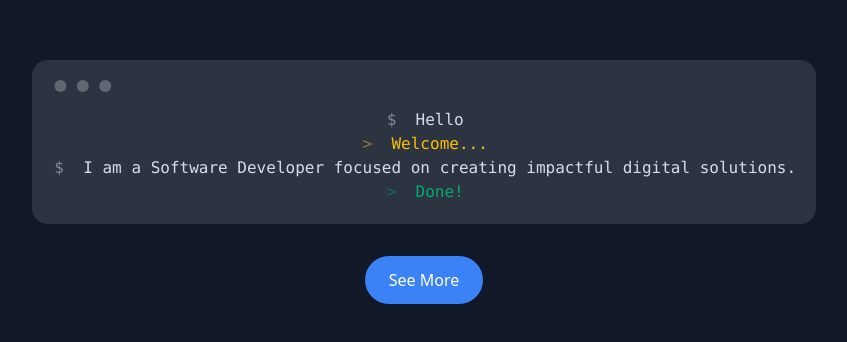
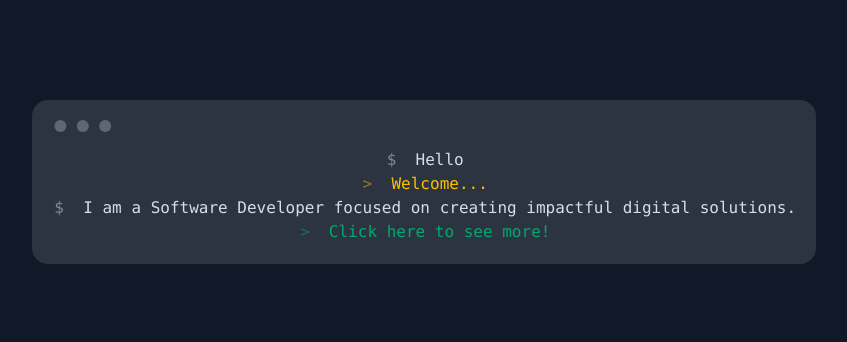
Before and after one commit to gmook9/GMwebsite, a Next.js app: page / in a window 1280 px wide. Shown: the part 218-560 px from the top of the page, without its empty margins (216-1063 px from the left). Built offline with nearby package versions, Linux system fonts and the light colour scheme.

Commit message:
removed button from home page

```diff
--- a/src/app/components/CodeBlock.tsx
+++ b/src/app/components/CodeBlock.tsx
@@ -1,5 +1,5 @@
-// daisyUI Source: https://daisyui.com/components/mockup-code/
 import React from 'react';
+import Link from 'next/link';
 
 const CodeBlock: React.FC = () => {
   return (
@@ -7,7 +7,13 @@ const CodeBlock: React.FC = () => {
       <pre data-prefix="$"><code>Hello</code></pre>
       <pre data-prefix=">" className="text-warning"><code>Welcome...</code></pre>
       <pre data-prefix="$"><code>I am a Software Developer focused on creating impactful digital solutions.</code></pre>
-      <pre data-prefix=">" className="text-success"><code>Done!</code></pre>
+      <pre data-prefix=">" className="text-success">
+        <code>
+          <Link href="/home" className="hover:underline">
+            Click here to see more!
+          </Link>
+        </code>
+      </pre>
     </div>
   );
 };
--- a/src/app/page.tsx
+++ b/src/app/page.tsx
@@ -1,7 +1,6 @@
 'use client';
 
 import React from 'react';
-import Link from 'next/link';
 import CodeBlock from "../app/components/CodeBlock";
 
 const HomePage: React.FC = () => {
@@ -9,11 +8,6 @@ const HomePage: React.FC = () => {
     <div className="min-h-screen w-full bg-gray-900 flex flex-col items-center justify-center p-4">
       <div className="text-center">
         <CodeBlock />
-        <Link href="/home">
-          <button className="mt-8 px-6 py-3 bg-blue-500 text-white rounded-full hover:bg-blue-600">
-            See More
-          </button>
-        </Link>
       </div>
     </div>
   );
```
